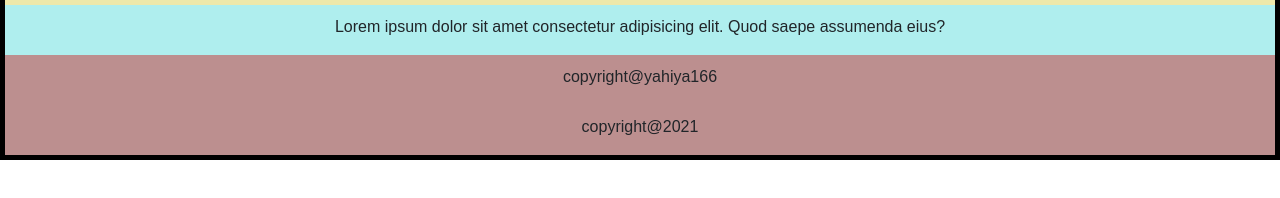
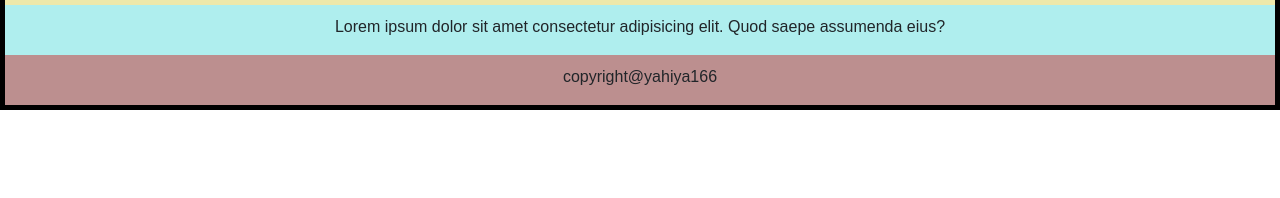
Before and after one commit to Yahiya166/Bootstrap-Web, a plain HTML site: page index.html in a window 1280 px wide. Shown: the part 122-320 px from the top of the page. Drawn offline with Linux system fonts and the light colour scheme.

Commit message:
next
thirs commit

```diff
--- a/index.html
+++ b/index.html
@@ -51,13 +51,6 @@
             </div>
         </div>
 
-
-        <div class="row">
-            <div class="col-md-12 footer">
-                <p> copyright@2021 </p>
-            </div>
-        </div>
-
     </div>
 </body>
 </html>
```
